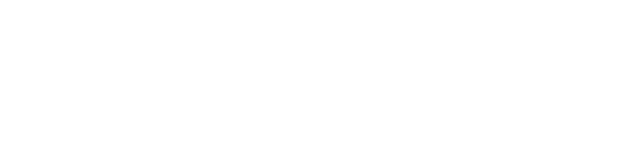
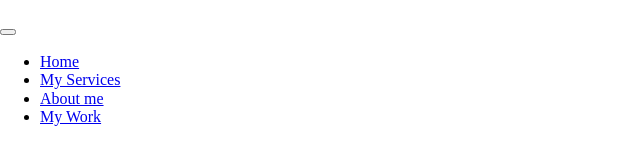
Before and after one commit to Jmurray1989/Portfolio-Website, a plain HTML site: page index.html in a window 1280 px wide. Shown: the whole page, without its empty margins (0-640 px from the left). Drawn offline with nearby package versions, Linux system fonts and the light colour scheme.

Commit message:
set up intial nav elements

```diff
--- a/index.html
+++ b/index.html
@@ -6,10 +6,25 @@
         <title>John Murray Portfolio</title>
         <link rel="stylesheet" href="https://cdnjs.cloudflare.com/ajax/libs/normalize/7.0.0/normalize.min.css">
         <link rel="stylesheet" href="https://cdnjs.cloudflare.com/ajax/libs/font-awesome/5.11.2/css/all.css" integrity="sha256-46qynGAkLSFpVbEBog43gvNhfrOj+BmwXdxFgVK/Kvc=" crossorigin="anonymous" />
-
-
     </head>
     <body>
+        <header>
+            <div class="logo">
+                <img src="img/devjane.png" alt="">
+            </div>
+            <button class="nav-toggle" aria-label="toggle navigation">
+                <span class="hamburger"></span>
+            </button>
+            <nav class="nav">
+                <ul class="nav__list">
+                    <li class="nav__item"><a href="#" class="nav__link">Home</a></li>
+                    <li class="nav__item"><a href="#" class="nav__link">My Services</a></li>
+                    <li class="nav__item"><a href="#" class="nav__link">About me</a></li>
+                    <li class="nav__item"><a href="#" class="nav__link">My Work</a></li>
+                </ul>
+            </nav>
+        </header>
+
 
     </body>
 </html>
```
